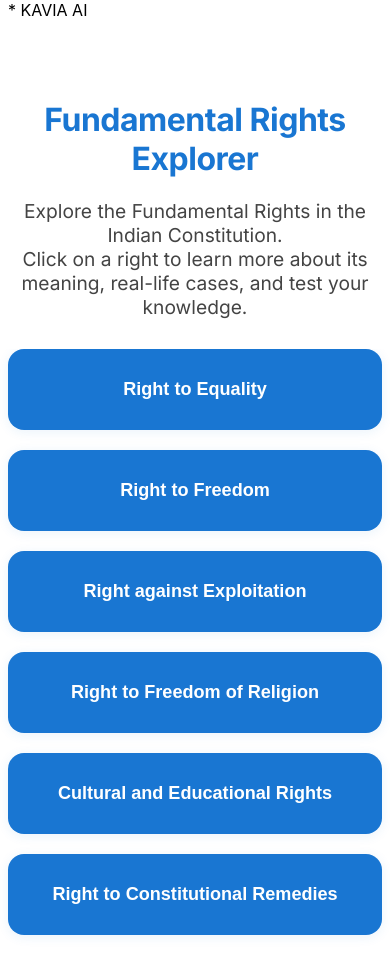
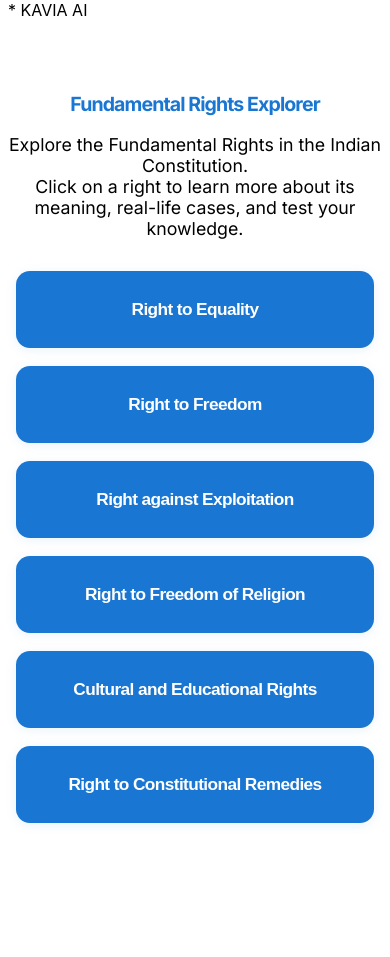
Before and after one commit to Workflow-Manager-admin/fundamental-rights-explorer-25448-c36b6fd4, a React (Create React App) app in the folder fundamental_rights_explorer/: page / in a window 390 px wide. After the commit the page ends 864 px from the top, so only its background shows below. Built offline with nearby package versions, Linux system fonts and the light colour scheme; the HTML template or start-up script is replaced by a standard one.

Commit message:
Auto-commit: Changes as of 2025-05-29T17:23:39.649069+00:00

```diff
--- a/fundamental_rights_explorer/src/components/RightsOverview.css
+++ b/fundamental_rights_explorer/src/components/RightsOverview.css
@@ -10,41 +10,44 @@
 
 .rights-overview-root {
   background: var(--secondary);
-  color: #222;
+  color: var(--text-color);
   min-height: 100vh;
   display: flex;
   flex-direction: column;
   align-items: stretch;
   font-family: var(--font-family);
-  padding-top: 80px; /* For navbar offset */
+  padding-top: 72px; /* For navbar offset */
 }
 
 .rights-overview-header {
   text-align: center;
-  margin-bottom: 24px;
-  padding: 0 18px 6px 18px;
+  margin-bottom: 26px;
+  padding: 0 15px 6px 15px;
 }
 
 .rights-overview-title {
   margin-top: 0;
-  font-size: 2.6rem;
-  font-weight: 700;
+  font-size: 2.25rem;
+  font-weight: 800;
   color: var(--primary);
-  letter-spacing: -0.5px;
+  letter-spacing: -0.9px;
+  margin-bottom: 13px;
 }
 
 .rights-overview-description {
-  color: #444;
-  font-size: 1.2rem;
+  color: var(--text-secondary);
+  font-size: 1.11rem;
   margin-bottom: 0;
 }
 
 .rights-overview-list {
   display: grid;
-  grid-template-columns: repeat(auto-fit, minmax(310px, 1fr));
+  grid-template-columns: repeat(auto-fit, minmax(305px, 1fr));
   gap: 32px;
-  padding: 0 24px 32px 24px;
-  overflow-y: auto;
+  padding: 0 20px 40px 20px;
+  width: 100%;
+  max-width: 1040px;
+  margin: 0 auto;
 }
 
 .right-card {
@@ -54,7 +57,7 @@
   outline: none;
   border-radius: var(--card-border-radius);
   box-shadow: var(--card-shadow);
-  font-size: 1.5rem;
+  font-size: 1.36rem;
   font-weight: 600;
   padding: 42px 16px;
   cursor: pointer;
@@ -68,6 +71,8 @@
   text-align: center;
   position: relative;
   min-width: 0;
+  user-select: none;
+  outline: none;
 }
 
 .right-card:focus,
@@ -76,8 +81,12 @@
   background: linear-gradient(90deg, var(--primary) 80%, var(--accent) 320%);
   color: #fff;
   outline: 2.5px solid var(--accent);
-  transform: translateY(-1.5px) scale(1.015);
+  transform: translateY(-1.5px) scale(1.017);
   z-index: 2;
+}
+
+.right-card:active {
+  transform: scale(0.99);
 }
 
 .right-card-title {
@@ -86,45 +95,55 @@
   font-family: inherit;
   font-size: inherit;
   font-weight: inherit;
+  line-height: 1.22;
+  letter-spacing: -0.6px;
 }
 
 @media (max-width: 620px) {
   .rights-overview-list {
     grid-template-columns: 1fr;
-    gap: 20px;
-    padding: 0 8px 22px 8px;
+    gap: 18px;
+    padding: 0 4vw 24px 4vw;
   }
   .rights-overview-header {
     font-size: 1rem;
-    padding: 0 4vw 6px 4vw;
+    padding: 0 2vw 6px 2vw;
   }
   .right-card {
-    font-size: 1.13rem;
-    padding: 30px 8px;
-    border-radius: 16px;
+    font-size: 1.08rem;
+    padding: 28px 7px;
+    border-radius: 14px;
   }
   .rights-overview-title {
-    font-size: 2rem;
+    font-size: 1.22rem;
   }
   .quiz-section {
-    padding: 16px 2vw 16px 2vw !important;
-    border-radius: 15px !important;
-    margin-top: 40px !important;
+    padding: 13px 1vw 13px 1vw !important;
+    border-radius: 12px !important;
+    margin-top: 33px !important;
   }
 }
 
-/* Quiz styles */
+/* Detail Page and Quiz Styles */
 .quiz-section {
   margin-top: 54px;
   margin-bottom: 32px;
-  background: var(--secondary, #FFF);
+  background: var(--secondary);
   border-radius: 20px;
-  box-shadow: 0 2px 12px rgba(25, 118, 210, 0.09);
+  box-shadow: var(--card-shadow);
   padding: 32px 20px 28px 20px;
 }
 .quiz-question {
   color: #1A1A1A;
   font-weight: 500;
-  font-size: 1.08rem;
-  margin-bottom: 12px;
+  font-size: 1.09rem;
+  margin-bottom: 11px;
 }
+
+/* Quiz radio/feedback tweaks for palette/accessibility */
+.quiz-section label {
+  transition: background 0.12s, color 0.14s, border 0.11s, outline 0.13s;
+}
+.quiz-section input[type="radio"] {
+  accent-color: var(--primary);
+}
```
Also changed, not shown: 1 other file (tests, documents, lock files or other folders).
